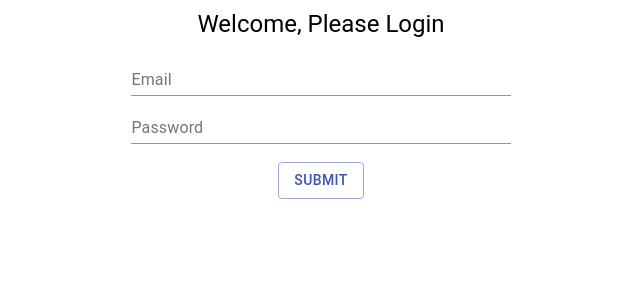
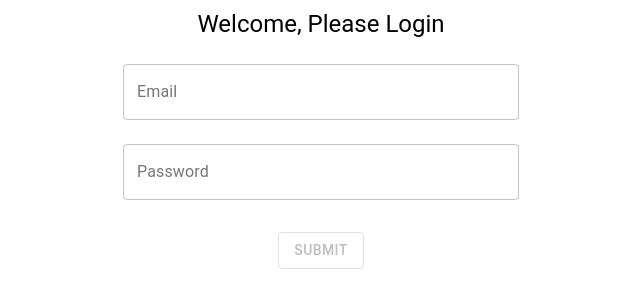
Before and after one commit to Rterrell25/messing-with-hooks, a React (Create React App) app: page /login in a window 1280 px wide. Shown: the top 308 px of the page, without its empty margins (319-959 px from the left). Built offline with nearby package versions, Linux system fonts and the light colour scheme.

Commit message:
set up form validation via register page and set up a history push if a valid form has been submitted with no errors all client side

```diff
--- a/src/App.js
+++ b/src/App.js
@@ -1,7 +1,10 @@
 import React from "react"
 import { BrowserRouter as Router, Switch, Route } from "react-router-dom"
+
+// Route Imports
 import Register from "./pages/Register/Register"
 import Login from "./pages/Login/Login"
+import Home from "./pages/Home"
 
 const App = () => {
   return (
@@ -9,7 +12,7 @@ const App = () => {
       <Router>
         <div>
           <Switch>
-            <Route exact path='/' />
+            <Route exact path='/' component={Home} />
             <Route exact path='/login' component={Login} />
             <Route exact path='/signup' component={Register} />
           </Switch>
--- /dev/null
+++ b/src/pages/Home.js
@@ -0,0 +1,7 @@
+import React from "react"
+
+const Home = () => {
+  return <div>Home</div>
+}
+
+export default Home
--- a/src/pages/Login/Login.js
+++ b/src/pages/Login/Login.js
@@ -1,31 +1,68 @@
 import React from "react"
 import UseForm from "../Login/UseForm"
 import ValidateLogin from "../Login/ValidateLogin"
+
+import { makeStyles } from "@material-ui/core/styles"
 
 // Material UI
 import TextField from "@material-ui/core/TextField"
 import Button from "@material-ui/core/Button"
 import Typography from "@material-ui/core/Typography"
+import Container from "@material-ui/core/Container"
 
-const Login = () => {
+const useStyles = makeStyles(theme => ({
+  form: {
+    textAlign: "center",
+    width: "100%", // Fix IE 11 issue.
+    marginTop: theme.spacing(1),
+    position: "relative"
+  },
+  logo: {
+    width: 80,
+    margin: "20px auto 20px auto"
+  },
+  paper: {
+    marginTop: theme.spacing(8),
+    display: "flex",
+    flexDirection: "column",
+    alignItems: "center"
+  },
+  submit: {
+    margin: theme.spacing(3, 0, 2),
+    position: "relative"
+  },
+  progress: {
+    position: "absolute"
+  },
+  customError: {
+    color: "red",
+    fontSize: "0.8rem",
+    width: "100%",
+    position: "absolute"
+  }
+}))
+
+const Login = props => {
+  const classes = useStyles()
+
   const { handleChange, handleSubmit, formData, user, errors } = UseForm(
-    ValidateLogin
+    ValidateLogin,
+    props
   )
+
+  const isInvalid = !formData.email || !formData.password
 
   return (
     <div style={{ textAlign: "center" }}>
       <Typography variant='h5' gutterBottom>
         Welcome, Please Login
       </Typography>
-      <form
-        style={{
-          display: "grid",
-          alignItems: "center",
-          justifyItems: "center"
-        }}
-        onSubmit={handleSubmit}
-      >
+      <Container component='main' maxWidth='xs'>
+        <form className={classes.form} onSubmit={handleSubmit}>
           <TextField
+            variant='outlined'
+            fullWidth
+            margin='normal'
             label='Email'
             type='text'
             name='email'
@@ -33,9 +70,11 @@ const Login = () => {
             error={errors.email ? true : false}
             helperText={errors.email}
             onChange={handleChange("email")}
-          style={{ width: "30%" }}
           />
           <TextField
+            variant='outlined'
+            margin='normal'
+            fullWidth
             label='Password'
             type='password'
             name='password'
@@ -43,13 +82,19 @@ const Login = () => {
             error={errors.password ? true : false}
             helperText={errors.password}
             onChange={handleChange("password")}
-          style={{ width: "30%" }}
           />
           <br />
-        <Button variant='outlined' color='primary' type='submit'>
+          <Button
+            variant='outlined'
+            color='primary'
+            type='submit'
+            disabled={isInvalid}
+            className={classes.submit}
+          >
             Submit
           </Button>
         </form>
+      </Container>
       <br />
       {user &&
         !errors.email &&
--- a/src/pages/Login/UseForm.js
+++ b/src/pages/Login/UseForm.js
@@ -5,7 +5,7 @@ const INITIAL_STATE = {
   password: ""
 }
 
-const UseForm = ValidateLogin => {
+const UseForm = (ValidateLogin, props) => {
   const [formData, setFormData] = useState(INITIAL_STATE)
   const [errors, setErrors] = useState({})
   const [user, setUser] = useState(null)
@@ -18,6 +18,15 @@ const UseForm = ValidateLogin => {
     event.preventDefault()
     setUser(formData)
     setErrors(ValidateLogin(formData))
+
+    const tempErrors = ValidateLogin(formData)
+    setErrors(tempErrors)
+
+    // Use the formData directly and the tempErrors
+    formData &&
+      !tempErrors.email &&
+      !tempErrors.password &&
+      props.history.push("/")
   }
   return {
     handleChange,
--- a/src/pages/Login/ValidateLogin.js
+++ b/src/pages/Login/ValidateLogin.js
@@ -9,7 +9,7 @@ export default function ValidateLogin(formData) {
   if (!formData.password) {
     errors.password = "Password is required"
   } else if (formData.password.length < 6) {
-    errors.password = "Password must be longer than 10 characters"
+    errors.password = "Password must be longer than 6 characters"
   }
 
   return errors
--- a/src/pages/Register/Register.js
+++ b/src/pages/Register/Register.js
@@ -9,10 +9,18 @@ import Typography from "@material-ui/core/Typography"
 import { makeStyles } from "@material-ui/core/styles"
 import Container from "@material-ui/core/Container"
 
-const Register = () => {
+const Register = props => {
   const { handleChange, handleSubmit, formData, user, errors } = UseSignupForm(
-    ValidateSignup
+    ValidateSignup,
+    props
   )
+
+  const isInvalid =
+    !formData.email ||
+    !formData.password ||
+    !formData.confirmPassword ||
+    !formData.number
+
   const useStyles = makeStyles(theme => ({
     form: {
       textAlign: "center",
@@ -110,6 +118,7 @@ const Register = () => {
               color='primary'
               type='submit'
               fullWidth
+              disabled={isInvalid}
               className={classes.submit}
             >
               Submit
--- a/src/pages/Register/UseSignupForm.js
+++ b/src/pages/Register/UseSignupForm.js
@@ -7,7 +7,7 @@ const INITIAL_STATE = {
   confirmPassword: ""
 }
 
-const UseForm = ValidateLogin => {
+const UseForm = (ValidateLogin, props) => {
   const [formData, setFormData] = useState(INITIAL_STATE)
   const [errors, setErrors] = useState({})
   const [user, setUser] = useState(null)
@@ -21,7 +21,15 @@ const UseForm = ValidateLogin => {
     setUser(formData)
     setErrors(ValidateLogin(formData))
 
-    console.log(formData)
+    const tempErrors = ValidateLogin(formData)
+    setErrors(tempErrors)
+
+    formData &&
+      !tempErrors.email &&
+      !tempErrors.password &&
+      !tempErrors.confirmPassword &&
+      !tempErrors.number &&
+      props.history.push("/")
   }
   return {
     handleChange,
--- a/src/pages/Register/ValidateSignup.js
+++ b/src/pages/Register/ValidateSignup.js
@@ -9,7 +9,7 @@ export default function ValidateLogin(formData) {
   if (!formData.password) {
     errors.password = "Password is required"
   } else if (formData.password.length < 6) {
-    errors.password = "Password must be longer than 10 characters"
+    errors.password = "Password must be longer than 6 characters"
   }
   if (!formData.confirmPassword) {
     errors.confirmPassword = "Confirm Password is required"
```
Lines whose indentation alone changed are shown as unchanged.
